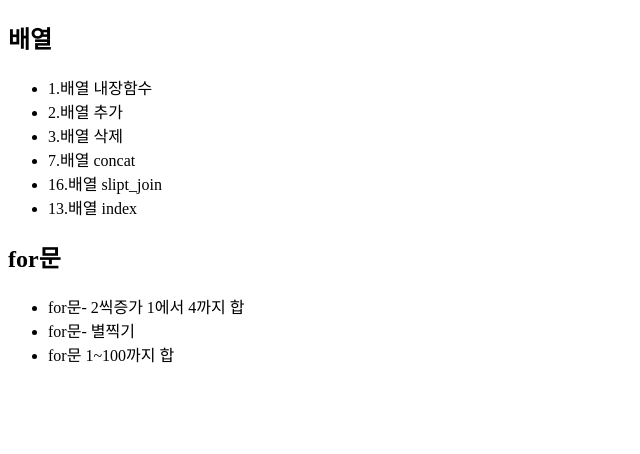
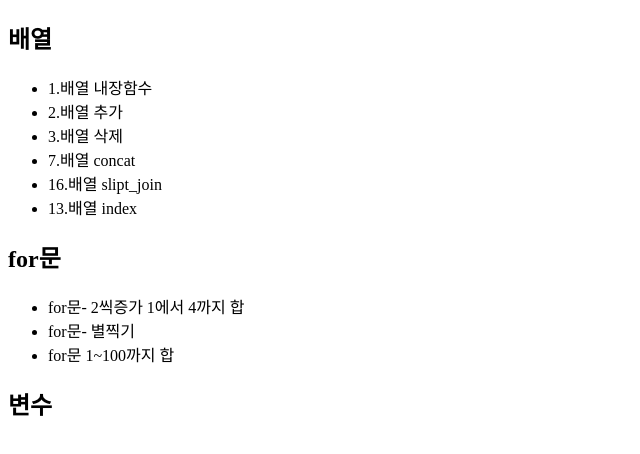
Before and after one commit to k-metaverse/codingTest, a plain HTML site: page js50/index.html in a window 1280 px wide. Shown: the whole page, without its empty margins (0-640 px from the left). Drawn offline with Linux system fonts and the light colour scheme.

Commit message:
변수타이틀 추가

```diff
--- a/js50/index.html
+++ b/js50/index.html
@@ -22,7 +22,7 @@
 		<li>for문- 별찍기</li>
 		<li>for문 1~100까지 합</li>
 	</ul>
-
+	<h2>변수</h2>
 
 
 </body>
```
